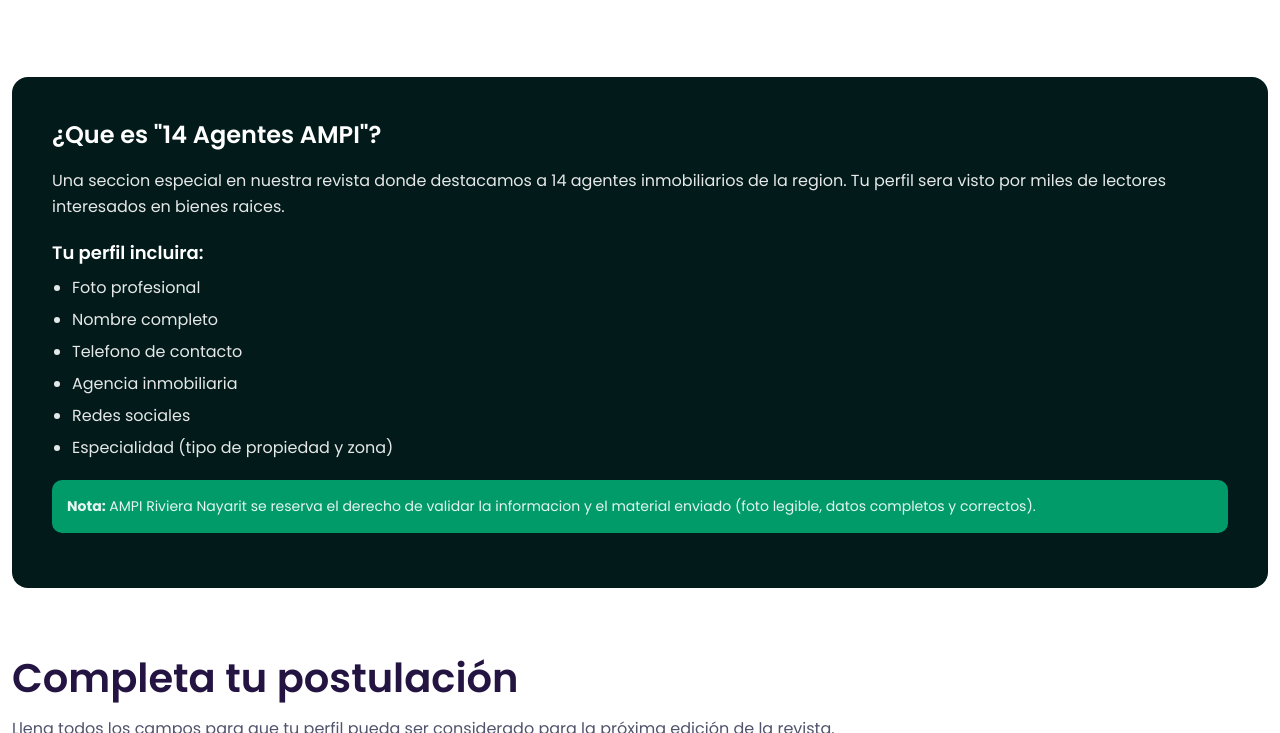
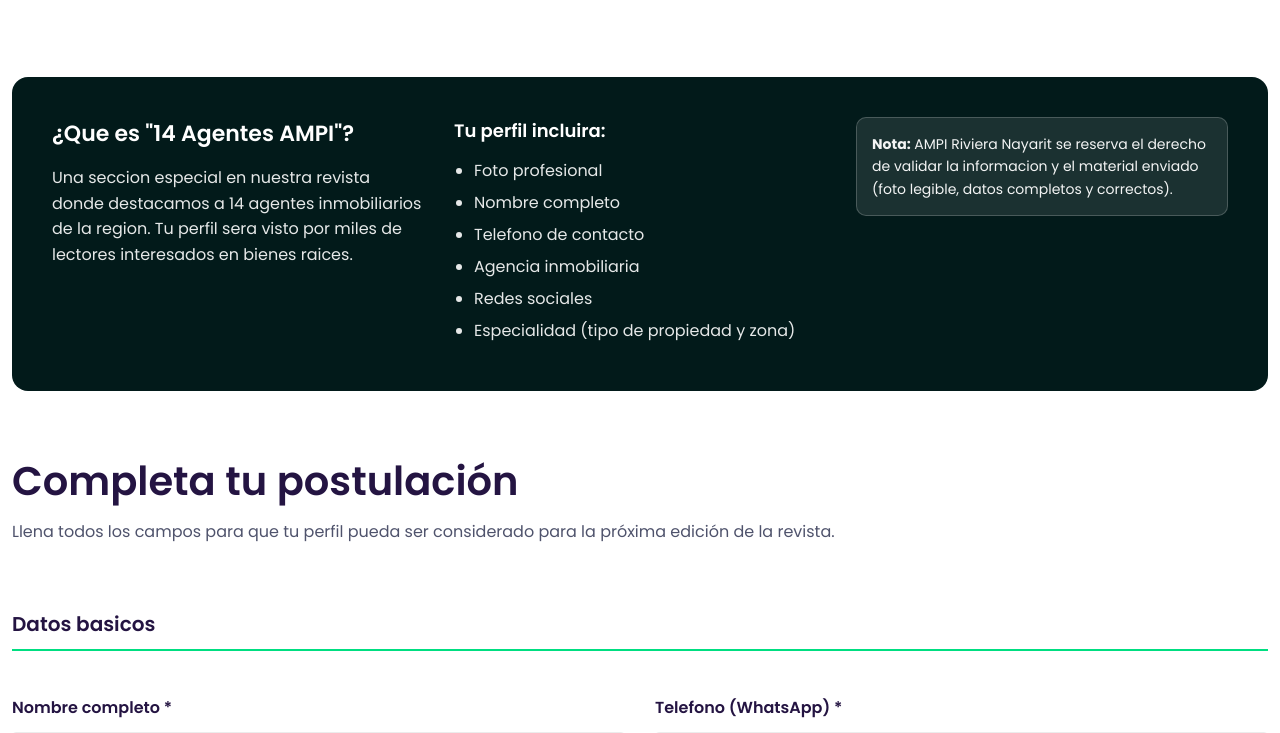
Before and after one commit to teseodataweb/14agentesAMPI, a plain HTML site: page index.html in a window 1280 px wide. Shown: the part 758-1491 px from the top of the page. Drawn offline with Linux system fonts and the light colour scheme; some packages are replaced by stand-ins of ours; a script that the page names is missing.

Commit message:
[FIX]Divicion de seccion informativa oscura en 3 columnas

```diff
--- a/assets/css/style.css
+++ b/assets/css/style.css
@@ -482,4 +482,51 @@
   margin-bottom: 8px;
 }
 
+/* Estilos para columnas de info postulación */
+.info-postulacion-col {
+  display: flex;
+  flex-direction: column;
+}
+
+.info-postulacion-col h3 {
+  color: white;
+  font-size: 22px;
+  font-weight: 600;
+  margin-bottom: 15px;
+}
+
+.info-postulacion-col h4 {
+  color: white;
+  font-size: 18px;
+  font-weight: 600;
+  margin-bottom: 15px;
+}
+
+.info-postulacion-col p {
+  color: rgba(255, 255, 255, 0.9);
+  line-height: 1.6;
+  margin-bottom: 0;
+}
+
+.info-postulacion-col ul {
+  color: rgba(255, 255, 255, 0.9);
+  list-style: disc;
+  padding-left: 20px;
+  margin-bottom: 0;
+}
+
+.info-postulacion-col ul li {
+  margin-bottom: 8px;
+}
+
+.info-postulacion-col .nota-validacion {
+  background: rgba(255, 255, 255, 0.1);
+  padding: 15px;
+  border-radius: 10px;
+  font-size: 14px;
+  margin-top: 0;
+  color: rgba(255, 255, 255, 0.95);
+  border: 1px solid rgba(255, 255, 255, 0.2);
+}
+
 /*# sourceMappingURL=style.css.map */
--- a/index.html
+++ b/index.html
@@ -143,13 +143,18 @@
                 <!-- Sección informativa oscura arriba -->
                 <div id="form" class="mb-[60px] md:mb-[40px]">
                     <div class="rounded-[16px] overflow-hidden">
-                        <div class="bg-edpurple p-[40px] sm:p-[30px] xxs:p-[20px] space-y-[24px] text-[16px]">
-                            <div class="info-postulacion">
+                        <div class="bg-edpurple p-[40px] sm:p-[30px] xxs:p-[20px] text-[16px]">
+                            <div class="grid grid-cols-3 lg:grid-cols-3 md:grid-cols-1 gap-[30px] lg:gap-[25px] md:gap-[20px]">
+
+                                <div class="info-postulacion-col">
                                     <h3>¿Que es "14 Agentes AMPI"?</h3>
                                     <p>Una seccion especial en nuestra revista donde destacamos a 14 agentes
                                     inmobiliarios de la region. Tu perfil sera visto por miles de lectores
                                     interesados en bienes raices.</p>
+                                </div>
 
+
+                                <div class="info-postulacion-col">
                                     <h4>Tu perfil incluira:</h4>
                                     <ul>
                                       <li>Foto profesional</li>
@@ -159,11 +164,15 @@
                                       <li>Redes sociales</li>
                                       <li>Especialidad (tipo de propiedad y zona)</li>
                                     </ul>
+                                </div>
 
+
+                                <div class="info-postulacion-col">
                                     <p class="nota-validacion">
                                       <strong>Nota:</strong> AMPI Riviera Nayarit se reserva el derecho de validar
                                       la informacion y el material enviado (foto legible, datos completos y correctos).
                                     </p>
+                                </div>
                             </div>
                         </div>
                     </div>
```
Lines whose indentation alone changed are shown as unchanged.
